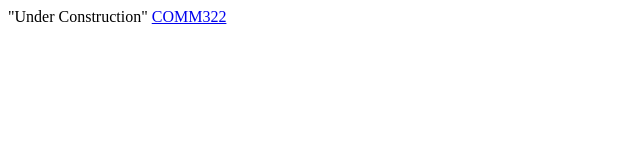
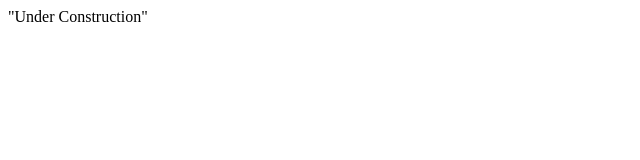
Before and after one commit to qizhangacct/qizhangacct.github.io, a plain HTML site: page index.html in a window 1280 px wide. Shown: the whole page, without its empty margins (0-640 px from the left). Drawn offline with Linux system fonts and the light colour scheme.

Commit message:
Update index.html

```diff
--- a/index.html
+++ b/index.html
@@ -1,2 +1 @@
 "Under Construction"
-<a href="sample.csv">COMM322</a>
```
